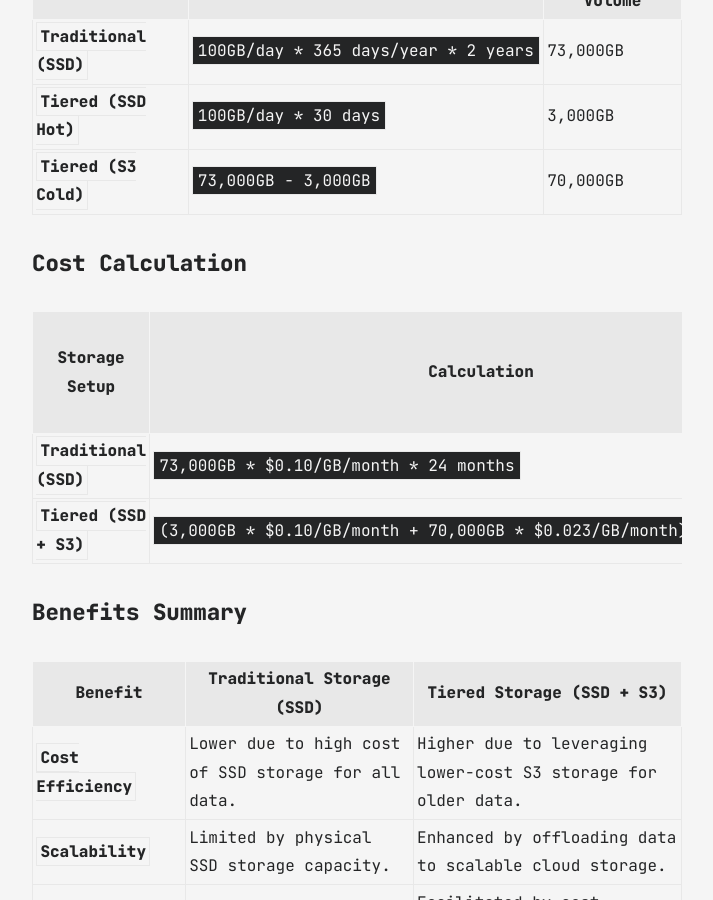
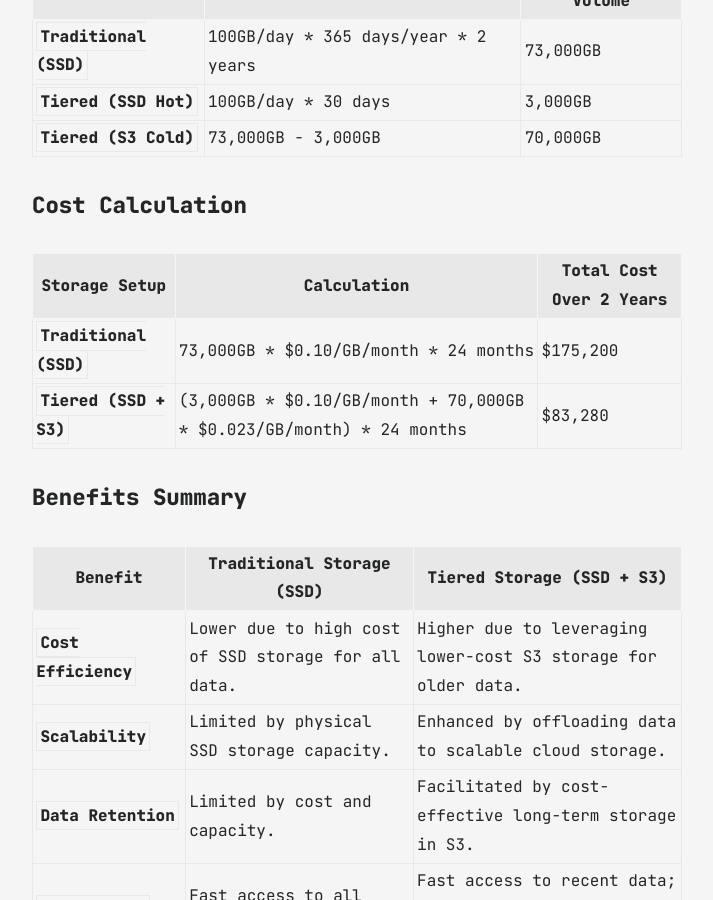
Before and after one commit to see-quick/see-quick.github.io, a Jekyll site: the page built from all_collections/_posts/2024-02-13-kafka-tiered-storage.md, in a window 1280 px wide and 900 px high, scrolled down 2224 px. Shown: the whole window, without its empty margins (283-996 px from the left). Built offline with Jekyll 4.4.1, drawn with Linux system fonts in a browser that asks for light colours.

Commit message:
update
Signed-off-by: see-quick <maros.orsak159@gmail.com>

```diff
--- a/all_collections/_posts/2024-02-13-kafka-tiered-storage.md
+++ b/all_collections/_posts/2024-02-13-kafka-tiered-storage.md
@@ -45,18 +45,18 @@ The average daily data volume is 100GB. We'll compare costs and efficiency in tw
 
 #### Data Volume Calculation
 
-| Storage Type          | Calculation                           | Total Data Volume |
-|-----------------------|---------------------------------------|-------------------|
-| **Traditional (SSD)** | `100GB/day * 365 days/year * 2 years` | 73,000GB          |
-| **Tiered (SSD Hot)**  | `100GB/day * 30 days`                 | 3,000GB           |
-| **Tiered (S3 Cold)**  | `73,000GB - 3,000GB`                  | 70,000GB          |
+| Storage Type          | Calculation                         | Total Data Volume |
+|-----------------------|-------------------------------------|-------------------|
+| **Traditional (SSD)** | 100GB/day * 365 days/year * 2 years | 73,000GB          |
+| **Tiered (SSD Hot)**  | 100GB/day * 30 days                 | 3,000GB           |
+| **Tiered (S3 Cold)**  | 73,000GB - 3,000GB                  | 70,000GB          |
 
 #### Cost Calculation
 
-| Storage Setup             | Calculation                                                                    | Total Cost Over 2 Years |
-|---------------------------|--------------------------------------------------------------------------------|-------------------------|
-| **Traditional (SSD)**     | `73,000GB * $0.10/GB/month * 24 months`                                        | $175,200                |
-| **Tiered (SSD + S3)**     | `(3,000GB * $0.10/GB/month + 70,000GB * $0.023/GB/month) * 24 months`          | $83,280                 |
+| Storage Setup             | Calculation                                                         | Total Cost Over 2 Years |
+|---------------------------|---------------------------------------------------------------------|-------------------------|
+| **Traditional (SSD)**     | 73,000GB * $0.10/GB/month * 24 months                               | $175,200                |
+| **Tiered (SSD + S3)**     | (3,000GB * $0.10/GB/month + 70,000GB * $0.023/GB/month) * 24 months | $83,280                 |
 
 #### Benefits Summary
 
```
